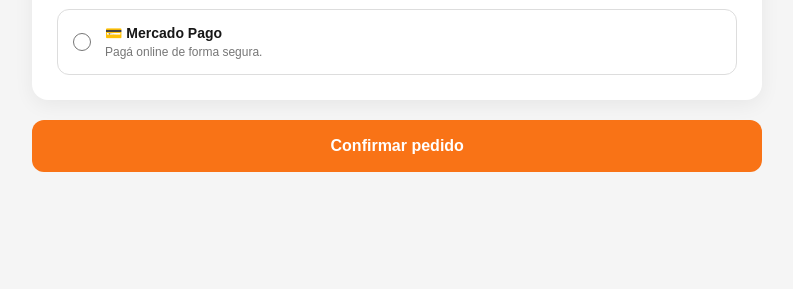
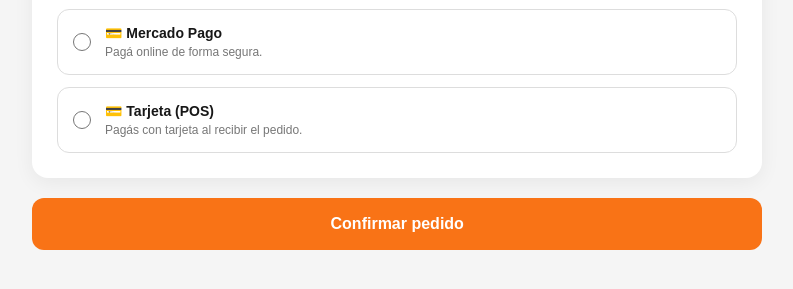
Before and after one commit to flameburgernatalie-dot/flameburger, a plain HTML site: page frontend/checkout.html in a window 1280 px wide. Shown: the part 1516-1805 px from the top of the page, without its empty margins (33-826 px from the left). Before the commit the page ends 1743 px from the top, so only its background shows below. Drawn offline with nearby package versions, Linux system fonts and the light colour scheme; no server answers.

Commit message:
Update checkout.html

```diff
--- a/frontend/checkout.html
+++ b/frontend/checkout.html
@@ -347,6 +347,30 @@
                 </label>
 
 
+
+                <label class="opcion">
+
+                  <input
+    type="radio"
+    name="pago"
+    value="tarjeta_pos"
+>
+
+                    <div>
+
+                        <strong>
+                            💳 Tarjeta (POS)
+                        </strong>
+
+                        <small>
+                            Pagás con tarjeta al recibir el pedido.
+                        </small>
+
+                    </div>
+
+                </label>
+
+
             </div>
 
         </div>
```
